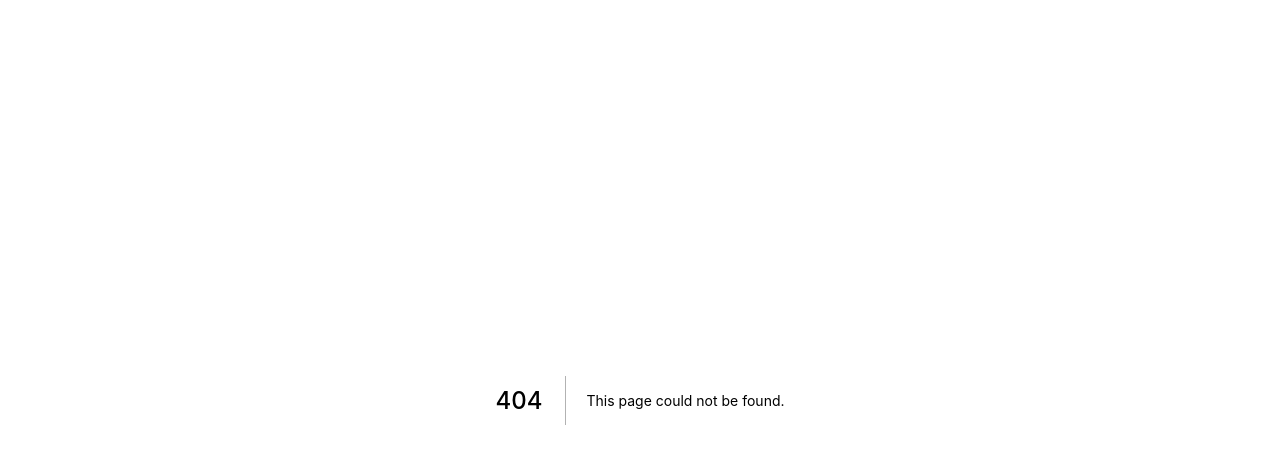
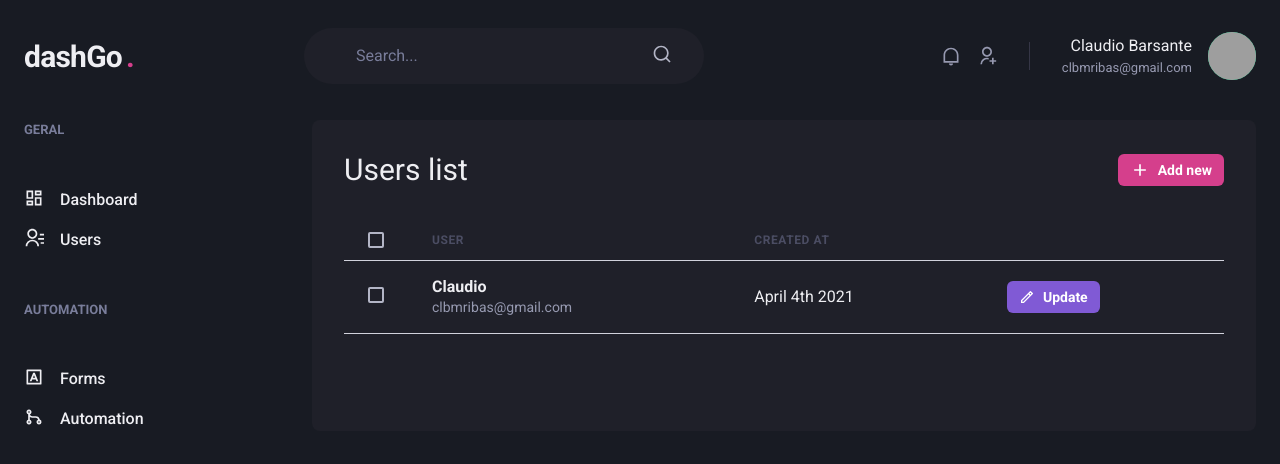
Before and after one commit to claudiobarsante/dashgo, a Next.js app: page /users in a window 1280 px wide. Before the commit this address had no page. Shown: the top 464 px of the page. Built offline with nearby package versions, Linux system fonts and the light colour scheme; grey boxes are pictures that could not be loaded.

Commit message:
feat: add User's list page

```diff
--- /dev/null
+++ b/src/pages/users/index.tsx
@@ -0,0 +1,87 @@
+import {
+  Box,
+  Flex,
+  Heading,
+  Button,
+  Icon,
+  Table,
+  Thead,
+  Tr,
+  Th,
+  Checkbox,
+  Tbody,
+  Td,
+  Text
+} from '@chakra-ui/react';
+import { RiAddLine, RiPencilLine } from 'react-icons/ri';
+
+import Header from './../components/Header';
+import Sidebar from './../components/Sidebar';
+
+export default function UserList() {
+  return (
+    <Box>
+      <Header />
+      <Flex w="100%" my="6" maxWidth={1480} mx="auto" px="6">
+        <Sidebar />
+        <Box flex="1" borderRadius={8} bg="gray.800" p="8">
+          <Flex mb="8" justify="space-between" align="center">
+            <Heading size="lg" fontWeight="normal">
+              Users list
+            </Heading>
+            <Button
+              as="a"
+              size="sm"
+              fontSize="sm"
+              colorScheme="pink"
+              leftIcon={<Icon as={RiAddLine} fontSize="20" />}
+            >
+              Add new
+            </Button>
+          </Flex>
+          <Table>
+            <Thead>
+              <Tr>
+                <Th px="6" color="gray.300" width="8">
+                  <Checkbox colorScheme="pink" />
+                </Th>
+                <Th>User</Th>
+                <Th>Created At</Th>
+                <Th widht="8"></Th>
+              </Tr>
+            </Thead>
+            <Tbody>
+              <Tr>
+                <Td px="6">
+                  <Checkbox colorScheme="pink" />
+                </Td>
+                <Td>
+                  <Box>
+                    <Text fontWeight="bold">Claudio</Text>
+                    <Text fontSize="sm" color="gray.300">
+                      clbmribas@gmail.com
+                    </Text>
+                  </Box>
+                </Td>
+                <Td>
+                  <Text>April 4th 2021</Text>
+                </Td>
+                <Td>
+                  <Button
+                    as="a"
+                    size="sm"
+                    fontSize="sm"
+                    colorScheme="purple"
+                    leftIcon={<Icon as={RiPencilLine} fontSize="16" />}
+                  >
+                    Update
+                  </Button>
+                </Td>
+              </Tr>
+            </Tbody>
+          </Table>
+        </Box>
+      </Flex>
+    </Box>
+  );
+}
```
